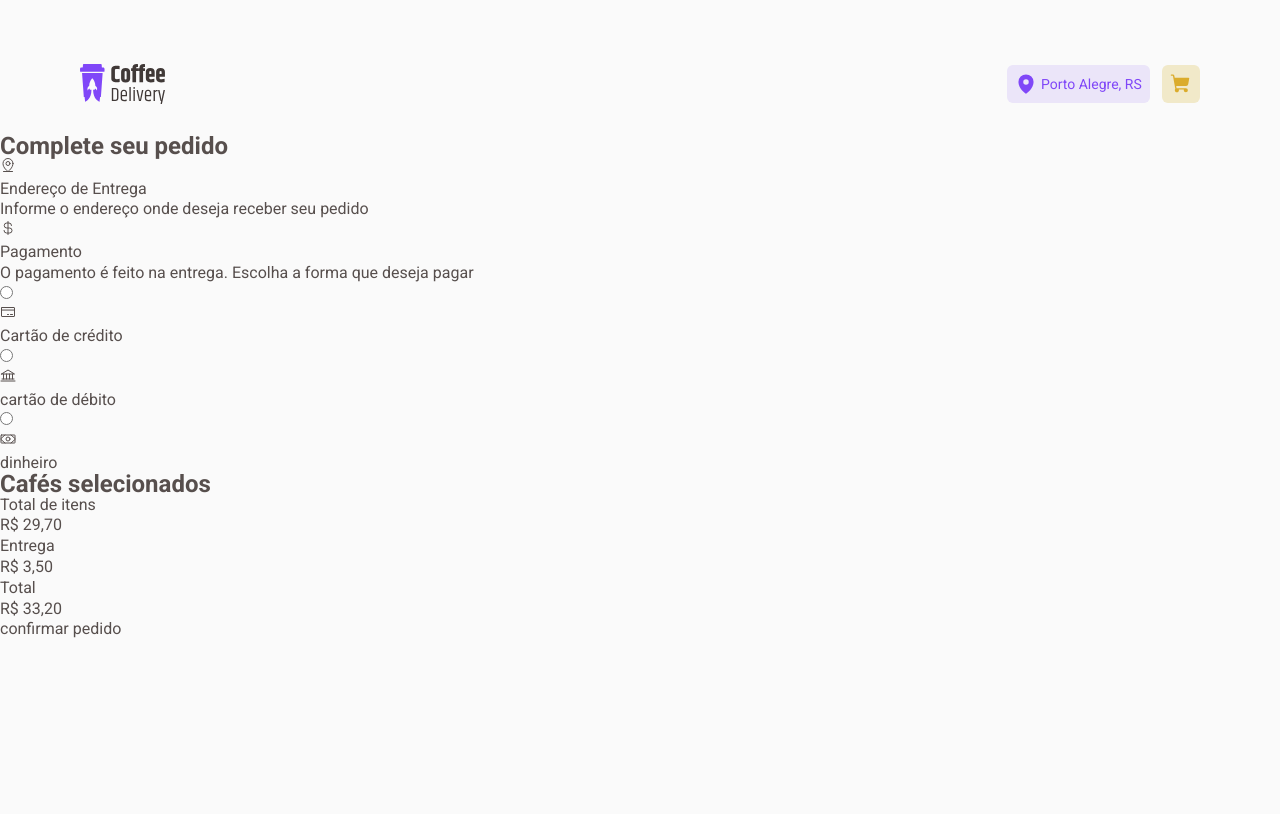
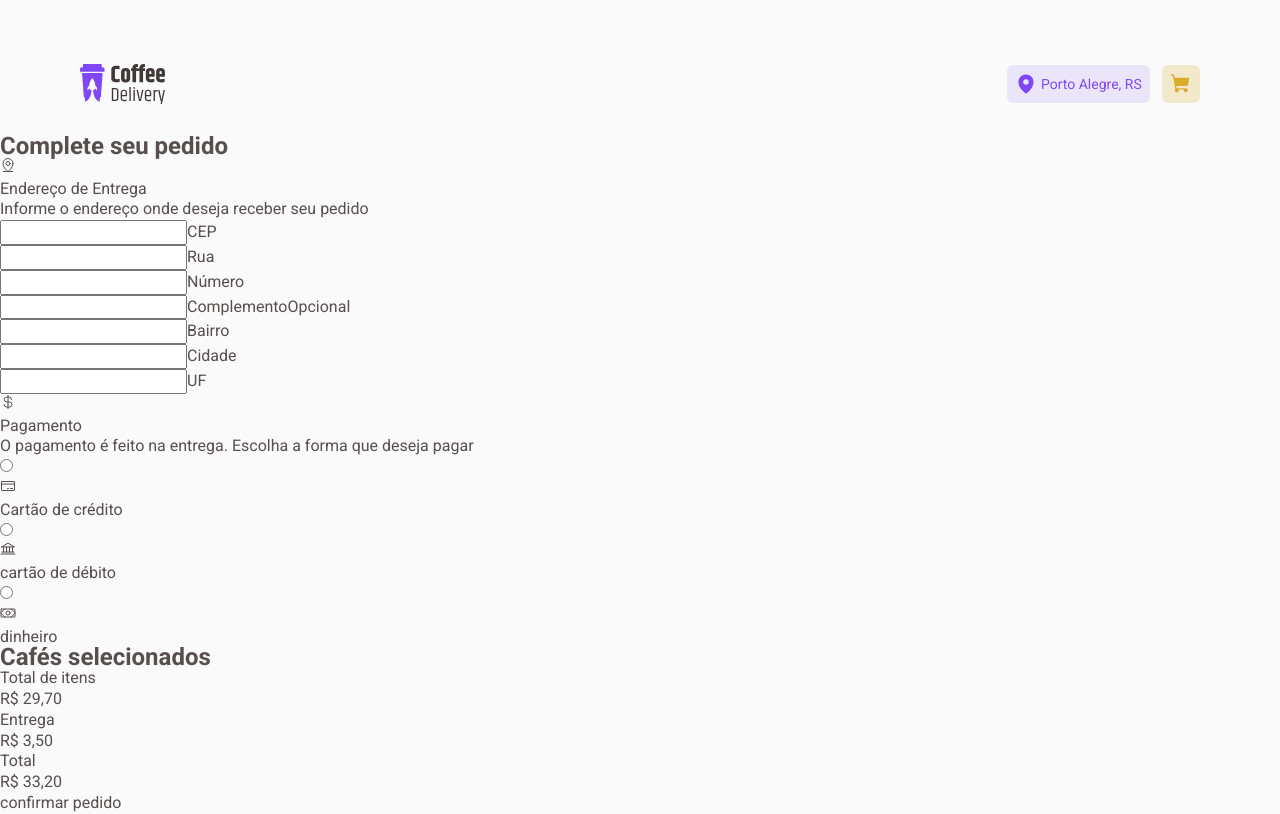
Before and after one commit to jr-/coffee-delivery, a React (Vite) app: page /checkout in a window 1280 px wide. Built offline with nearby package versions, Linux system fonts and the light colour scheme.

Commit message:
feat: creat input element and add address as a context

```diff
--- /dev/null
+++ b/src/@types/Address.ts
@@ -0,0 +1,9 @@
+export interface AddressType {
+  cep: string;
+  street: string;
+  number: string;
+  complement: string;
+  district: string;
+  city: string;
+  uf: string;
+}
--- a/src/components/Input/index.tsx
+++ b/src/components/Input/index.tsx
@@ -0,0 +1,20 @@
+import { InputHTMLAttributes, ReactNode } from "react";
+import { Container } from './styles';
+
+interface InputProps extends InputHTMLAttributes<HTMLInputElement> {
+  isOptional?: boolean;
+  label: string;
+}
+
+export function Input({ isOptional, label, ...props }: InputProps) {
+
+  return (
+    <Container>
+      <input {...props} />
+
+      <label htmlFor={props.id}>{label}</label>
+
+      {isOptional && <span>Opcional</span>}
+    </Container>
+  )
+}
--- a/src/components/Input/styles.ts
+++ b/src/components/Input/styles.ts
@@ -0,0 +1,5 @@
+import styled from 'styled-components'
+
+export const Container = styled.div`
+
+`
--- a/src/contexts/OrderInfoContext.tsx
+++ b/src/contexts/OrderInfoContext.tsx
@@ -3,11 +3,15 @@ import {
   ReactNode,
   useState
 } from 'react';
+import { AddressType } from '../@types/Address';
 import { PaymentType } from '../@types/Payment';
+import { cepMask, UFMask } from "../utils/inputMasks";
 
 export interface OrderInfoContextType {
   paymentType: PaymentType | null;
   selectPayment: (payment: PaymentType) => void;
+  address: AddressType;
+  changeAddressByInput: (inputName: string, value: string) => void;
 }
 
 export const OrderInfoContext = createContext({} as OrderInfoContextType)
@@ -20,6 +24,34 @@ export function OrderInfoContextProvider({
   children,
 }: OrderInfoContextProviderProps) {
   const [ paymentType, setPaymentType ] = useState<PaymentType | null>(null);
+  const [address, setAddress] = useState<AddressType>({
+    cep: "",
+    street: "",
+    number: "",
+    complement: "",
+    district: "",
+    city: "",
+    uf: "",
+  });
+
+  function changeAddressByInput(key: string, value: string) {
+    setAddress((prevState) => {
+      let newValue = value;
+
+      if (key === "cep") {
+        newValue = cepMask.applyMask(value);
+      }
+
+      if (key === "uf") {
+        newValue = UFMask.applyMask(value);
+      }
+
+      return {
+        ...prevState,
+        [key]: newValue,
+      };
+    });
+  }
 
   function selectPayment(payment: PaymentType) {
     setPaymentType(payment);
@@ -30,6 +62,8 @@ export function OrderInfoContextProvider({
       value={{
         paymentType,
         selectPayment,
+        address,
+        changeAddressByInput
       }}
     >{children}</OrderInfoContext.Provider>
   )
--- a/src/pages/Checkout/index.tsx
+++ b/src/pages/Checkout/index.tsx
@@ -16,7 +16,7 @@ import {
 } from './styles'
 import { MapPinLine, CurrencyDollar, CreditCard, Money, Bank } from 'phosphor-react';
 import { CoffeeOrderCard } from './components/CoffeeOrderCard';
-// import { Input } from '../../components/Input';
+import { Input } from '../../components/Input';
 import { Select } from '../../components/Select';
 import { useContext, Fragment, ChangeEvent } from "react";
 import { ShoppingCartContext } from '../../contexts/ShoppingCartContext';
@@ -25,12 +25,19 @@ import { OrderInfoContext } from '../../contexts/OrderInfoContext';
 
 export function Checkout() {
 
+  const { shoppingCartItems } = useContext(ShoppingCartContext);
+  const { paymentType, selectPayment, address, changeAddressByInput } = useContext(OrderInfoContext);
+
   function handleSelectPayment(event: ChangeEvent<HTMLInputElement>) {
     selectPayment(event.target.value as PaymentType);
   }
 
-  const { shoppingCartItems } = useContext(ShoppingCartContext);
-  const { paymentType, selectPayment } = useContext(OrderInfoContext);
+  function handleChangeInput({
+    target: { name, value },
+  }: ChangeEvent<HTMLInputElement>) {
+    changeAddressByInput(name, value);
+  }
+
   return (
     <Container>
       <Content>
@@ -46,13 +53,63 @@ export function Checkout() {
 
             </OrderAddressHeader>
             <InputsContainer>
-              {/* <Input/>
-              <Input/>
-              <Input/>
-              <Input/>
-              <Input/>
-              <Input/>
-              <Input/> */}
+            <Input
+                label="CEP"
+                value={address.cep}
+                name="cep"
+                onChange={handleChangeInput}
+                maxLength={9}
+                required
+              />
+
+              <Input
+                label="Rua"
+                value={address.street}
+                name="street"
+                onChange={handleChangeInput}
+                required
+              />
+
+              <Input
+                label="Número"
+                value={address.number}
+                name="number"
+                onChange={handleChangeInput}
+                required
+              />
+
+              <Input
+                label="Complemento"
+                value={address.complement}
+                name="complement"
+                onChange={handleChangeInput}
+                isOptional
+              />
+
+              <Input
+                label="Bairro"
+                value={address.district}
+                name="district"
+                onChange={handleChangeInput}
+                required
+              />
+
+              <Input
+                label="Cidade"
+                value={address.city}
+                name="city"
+                onChange={handleChangeInput}
+                required
+              />
+
+              <Input
+                label="UF"
+                value={address.uf}
+                name="uf"
+                onChange={handleChangeInput}
+                maxLength={2}
+                required
+              />
             </InputsContainer>
 
           </OrderAddressContainer>
--- /dev/null
+++ b/src/utils/inputMasks.ts
@@ -0,0 +1,13 @@
+export const cepMask = {
+  applyMask(value: string) {
+    const masked = value.replace(/\D/g, '').replace(/^(\d{5})/, '$1-')
+    return masked
+  }
+}
+
+export const UFMask = {
+  applyMask(value: string) {
+    const masked = value.replace(/\d/g, '').toUpperCase()
+    return masked
+  }
+}
```
